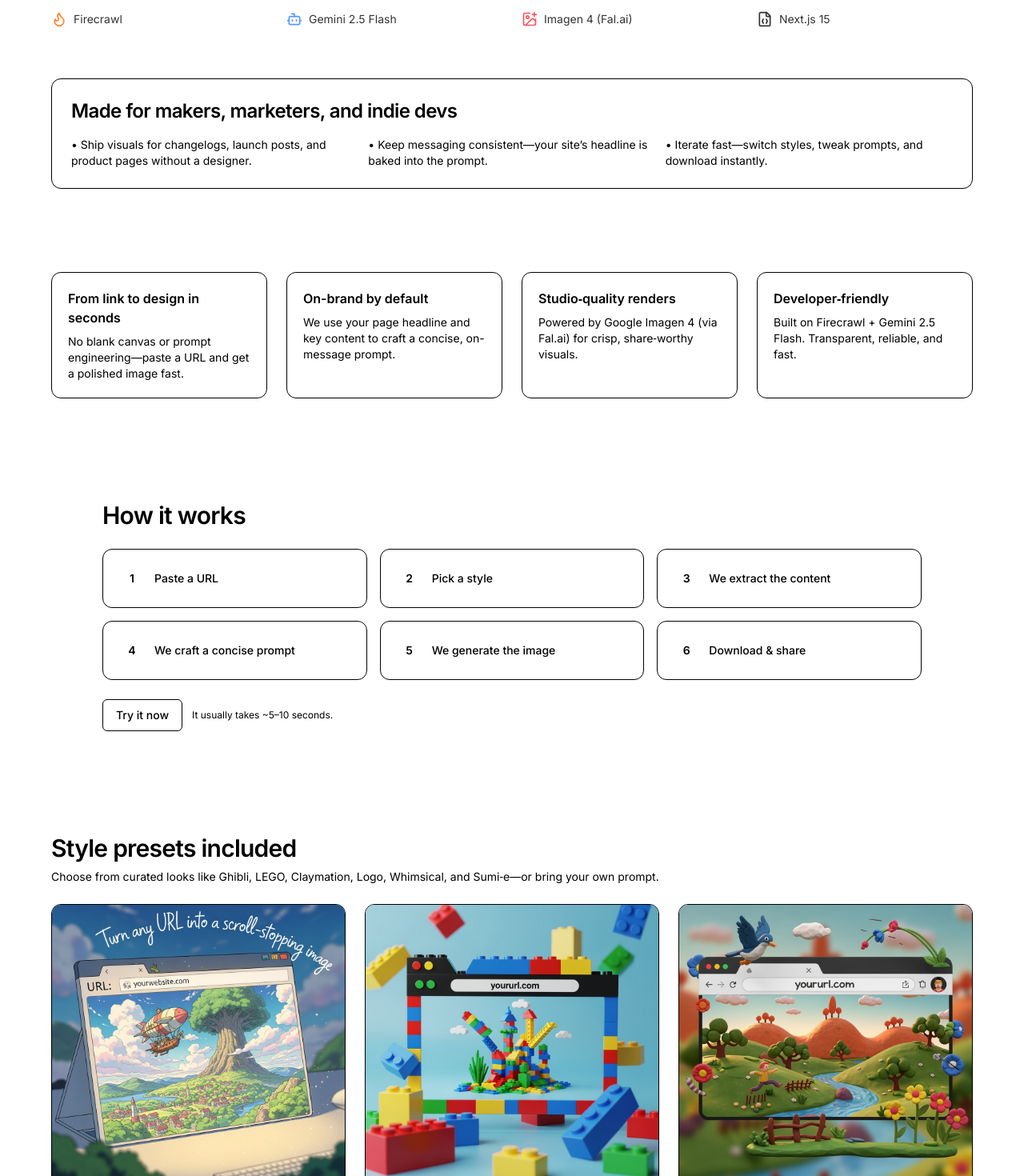
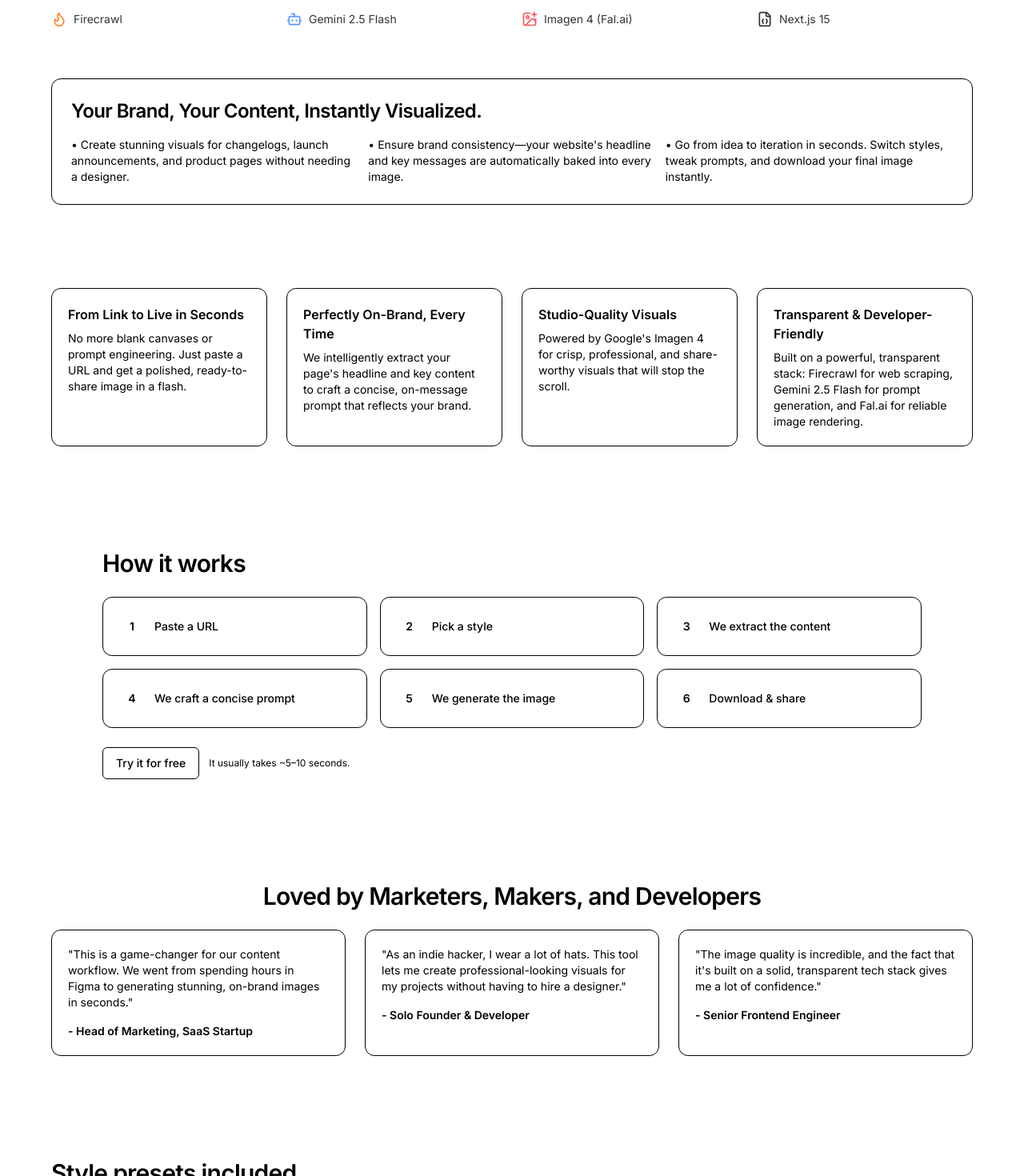
Before and after one commit to codeme-ne/imagine, a Next.js app: page /landing in a window 1280 px wide. Shown: the part 620-2090 px from the top of the page at 80% size. Built offline with nearby package versions, Linux system fonts and the light colour scheme; no server answers.

Commit message:
feat(landing): enhance landing page content and messaging for improved user engagement; add testimonials section

```diff
--- a/app/landing/page.tsx
+++ b/app/landing/page.tsx
@@ -18,20 +18,20 @@ export const metadata: Metadata = {
 export default function LandingPage() {
   const features = [
     {
-      title: "From link to design in seconds",
-      desc: "No blank canvas or prompt engineering—paste a URL and get a polished image fast.",
+      title: "From Link to Live in Seconds",
+      desc: "No more blank canvases or prompt engineering. Just paste a URL and get a polished, ready-to-share image in a flash.",
     },
     {
-      title: "On-brand by default",
-      desc: "We use your page headline and key content to craft a concise, on-message prompt.",
+      title: "Perfectly On-Brand, Every Time",
+      desc: "We intelligently extract your page's headline and key content to craft a concise, on-message prompt that reflects your brand.",
     },
     {
-      title: "Studio‑quality renders",
-      desc: "Powered by Google Imagen 4 (via Fal.ai) for crisp, share‑worthy visuals.",
+      title: "Studio-Quality Visuals",
+      desc: "Powered by Google's Imagen 4 for crisp, professional, and share-worthy visuals that will stop the scroll.",
     },
     {
-      title: "Developer‑friendly",
-      desc: "Built on Firecrawl + Gemini 2.5 Flash. Transparent, reliable, and fast.",
+      title: "Transparent & Developer-Friendly",
+      desc: "Built on a powerful, transparent stack: Firecrawl for web scraping, Gemini 2.5 Flash for prompt generation, and Fal.ai for reliable image rendering.",
     },
   ];
 
@@ -51,11 +51,11 @@ export default function LandingPage() {
         <div className="mx-auto max-w-6xl">
           <div className="grid gap-10 md:grid-cols-2 md:items-center">
             <div>
-              <h1 className="text-4xl md:text-5xl font-semibold tracking-tight text-foreground">Stop Wrestling With Canva and Figma.</h1>
-              <p className="mt-4 text-base md:text-lg text-muted-foreground">Create on-brand posts in minutes—save hours each week and cut freelancer/tool costs with AI built for SMB marketing managers.</p>
+              <h1 className="text-4xl md:text-5xl font-semibold tracking-tight text-foreground">Turn any URL into a stunning visual. Instantly.</h1>
+              <p className="mt-4 text-base md:text-lg text-muted-foreground">Create on-brand social posts, blog graphics, and marketing visuals in minutes. Save hours each week and say goodbye to expensive freelancers and complicated design tools.</p>
               <div className="mt-4 flex flex-wrap items-center gap-3">
                 <SignUpButton>
-                  <Button variant="outline" className="cursor-pointer">Sign up now</Button>
+                  <Button variant="outline" className="cursor-pointer">Generate your first image</Button>
                 </SignUpButton>
               </div>
               <div className="mt-3 flex flex-wrap items-center gap-x-2 text-xs text-muted-foreground">
@@ -110,11 +110,11 @@ export default function LandingPage() {
       {/* Who it's for */}
       <section className="px-6 md:px-8 py-10">
         <div className="mx-auto max-w-6xl rounded-xl border bg-card p-6">
-          <h2 className="text-xl md:text-2xl font-semibold tracking-tight text-foreground">Made for makers, marketers, and indie devs</h2>
+          <h2 className="text-xl md:text-2xl font-semibold tracking-tight text-foreground">Your Brand, Your Content, Instantly Visualized.</h2>
           <div className="mt-4 grid gap-3 sm:grid-cols-2 lg:grid-cols-3 text-sm text-muted-foreground">
-            <p>• Ship visuals for changelogs, launch posts, and product pages without a designer.</p>
-            <p>• Keep messaging consistent—your site’s headline is baked into the prompt.</p>
-            <p>• Iterate fast—switch styles, tweak prompts, and download instantly.</p>
+            <p>• Create stunning visuals for changelogs, launch announcements, and product pages without needing a designer.</p>
+            <p>• Ensure brand consistency—your website&apos;s headline and key messages are automatically baked into every image.</p>
+            <p>• Go from idea to iteration in seconds. Switch styles, tweak prompts, and download your final image instantly.</p>
           </div>
         </div>
       </section>
@@ -153,9 +153,32 @@ export default function LandingPage() {
           </ol>
           <div className="mt-6 flex items-center gap-3">
             <Button asChild variant="outline" >
-              <Link href="/">Try it now</Link>
+              <Link href="/">Try it for free</Link>
             </Button>
             <span className="text-xs text-muted-foreground">It usually takes ~5–10 seconds.</span>
+          </div>
+        </div>
+      </section>
+
+      {/* Testimonials */}
+      <section className="px-6 md:px-8 py-12 md:py-16">
+        <div className="mx-auto max-w-6xl">
+          <h2 className="text-2xl md:text-3xl font-semibold tracking-tight text-center text-foreground">
+            Loved by Marketers, Makers, and Developers
+          </h2>
+          <div className="mt-6 grid gap-6 sm:grid-cols-2 lg:grid-cols-3">
+            <div className="rounded-xl border bg-card p-5">
+              <p className="text-sm text-muted-foreground">&quot;This is a game-changer for our content workflow. We went from spending hours in Figma to generating stunning, on-brand images in seconds.&quot;</p>
+              <p className="mt-4 text-sm font-semibold text-foreground">- Head of Marketing, SaaS Startup</p>
+            </div>
+            <div className="rounded-xl border bg-card p-5">
+              <p className="text-sm text-muted-foreground">&quot;As an indie hacker, I wear a lot of hats. This tool lets me create professional-looking visuals for my projects without having to hire a designer.&quot;</p>
+              <p className="mt-4 text-sm font-semibold text-foreground">- Solo Founder & Developer</p>
+            </div>
+            <div className="rounded-xl border bg-card p-5">
+              <p className="text-sm text-muted-foreground">&quot;The image quality is incredible, and the fact that it&apos;s built on a solid, transparent tech stack gives me a lot of confidence.&quot;</p>
+              <p className="mt-4 text-sm font-semibold text-foreground">- Senior Frontend Engineer</p>
+            </div>
           </div>
         </div>
       </section>
```
